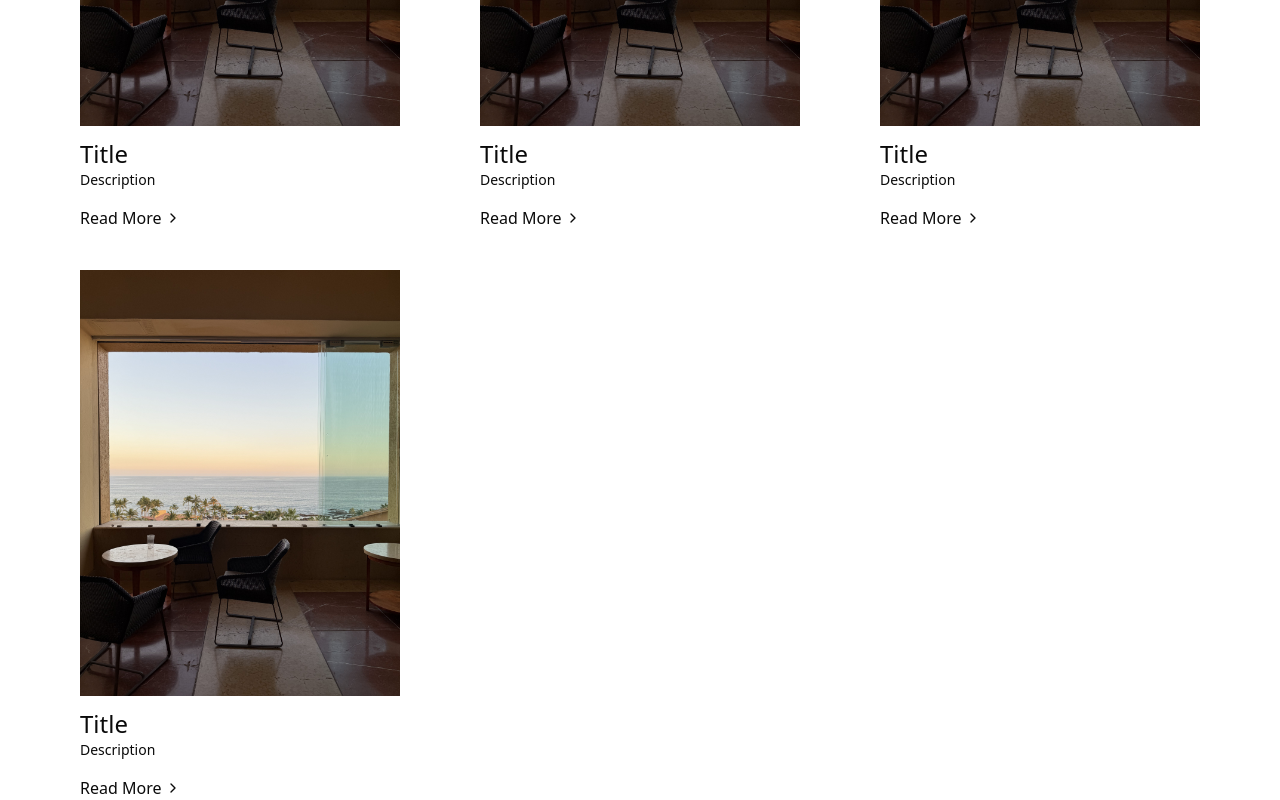
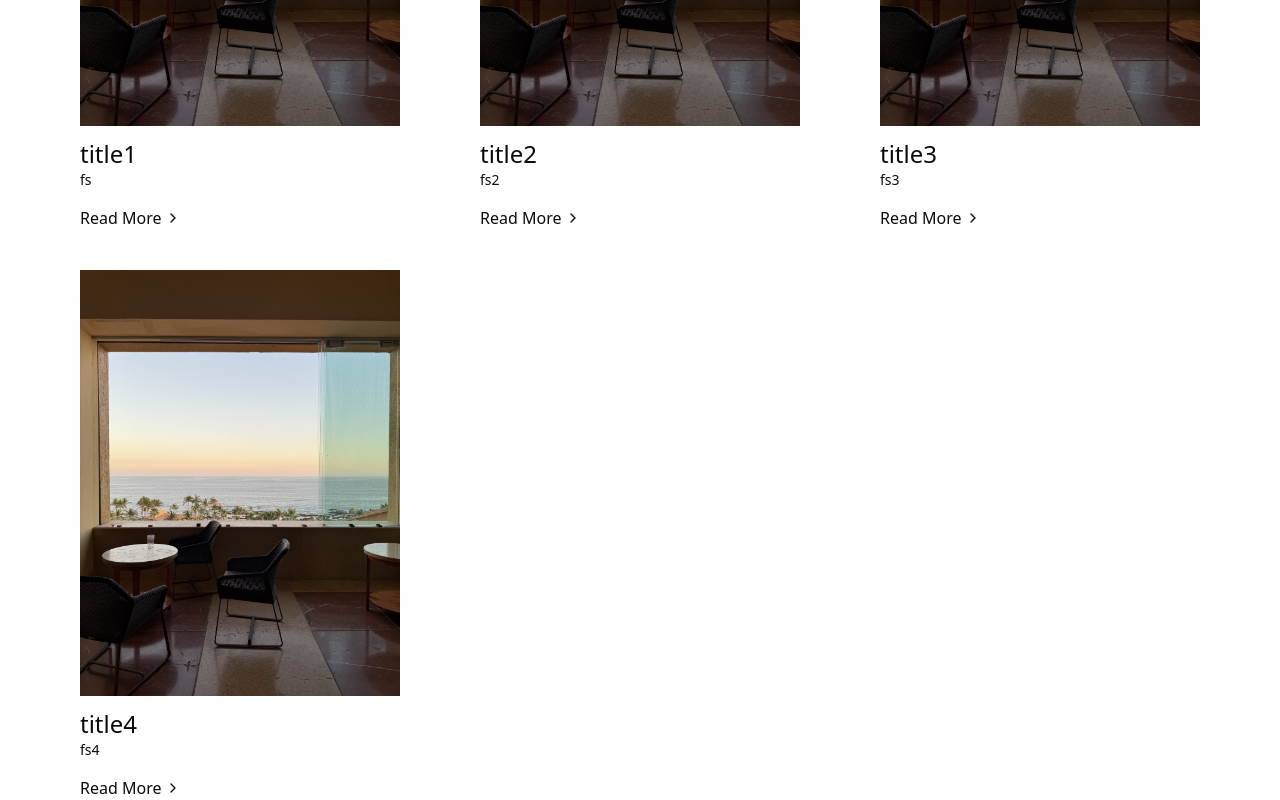
Before and after one commit to marianneliuu/blog, a Next.js app: page / in a window 1280 px wide. Shown: the part 1207-2007 px from the top of the page. Built offline with nearby package versions, Linux system fonts and the light colour scheme.

Commit message:
Blog card props

```diff
--- a/src/app/page.tsx
+++ b/src/app/page.tsx
@@ -15,10 +15,10 @@ export default function Home() {
       </div>
       <div className="bg-stone-100 min-h-10 mt-10"></div>
       <div className="flex flex-row flex-wrap">
-        <BlogCard />
-        <BlogCard />
-        <BlogCard />
-        <BlogCard />
+        <BlogCard title={"title1"} description={"fs"} imageURL={"/testimage.jpg"} />
+        <BlogCard title={"title2"} description={"fs2"} imageURL={"/testimage.jpg"} />
+        <BlogCard title={"title3"} description={"fs3"} imageURL={"/testimage.jpg"} />
+        <BlogCard title={"title4"} description={"fs4"} imageURL={"/testimage.jpg"} />
       </div>
     </>
   );
--- a/src/components/blog-card.tsx
+++ b/src/components/blog-card.tsx
@@ -2,12 +2,18 @@ import Link from "next/link";
 import Image from "next/image";
 import { ChevronRight } from "lucide-react";
 
-export default function BlogCard() {
+interface BlogCardProps {
+  title: string;
+  description: string;
+  imageURL: string;
+}
+
+export default function BlogCard(props: BlogCardProps) {
   return (
     <div className="min-w-1/3 w-1/3 px-10 pt-10">
-      <Image src="/testimage.jpg" width={4284} height={5712} alt="test" />
-      <h1 className="text-2xl mt-3">Title</h1>
-      <h2 className="text-sm font-extralight">Description</h2>
+      <Image src={props.imageURL} width={4284} height={5712} alt="test" />
+      <h1 className="text-2xl mt-3">{props.title}</h1>
+      <h2 className="text-sm font-extralight">{props.description}</h2>
       <div className="mt-4">
         <Link href="/">
           <div className="font-light flex flex-row items-center space-x-1">
```
